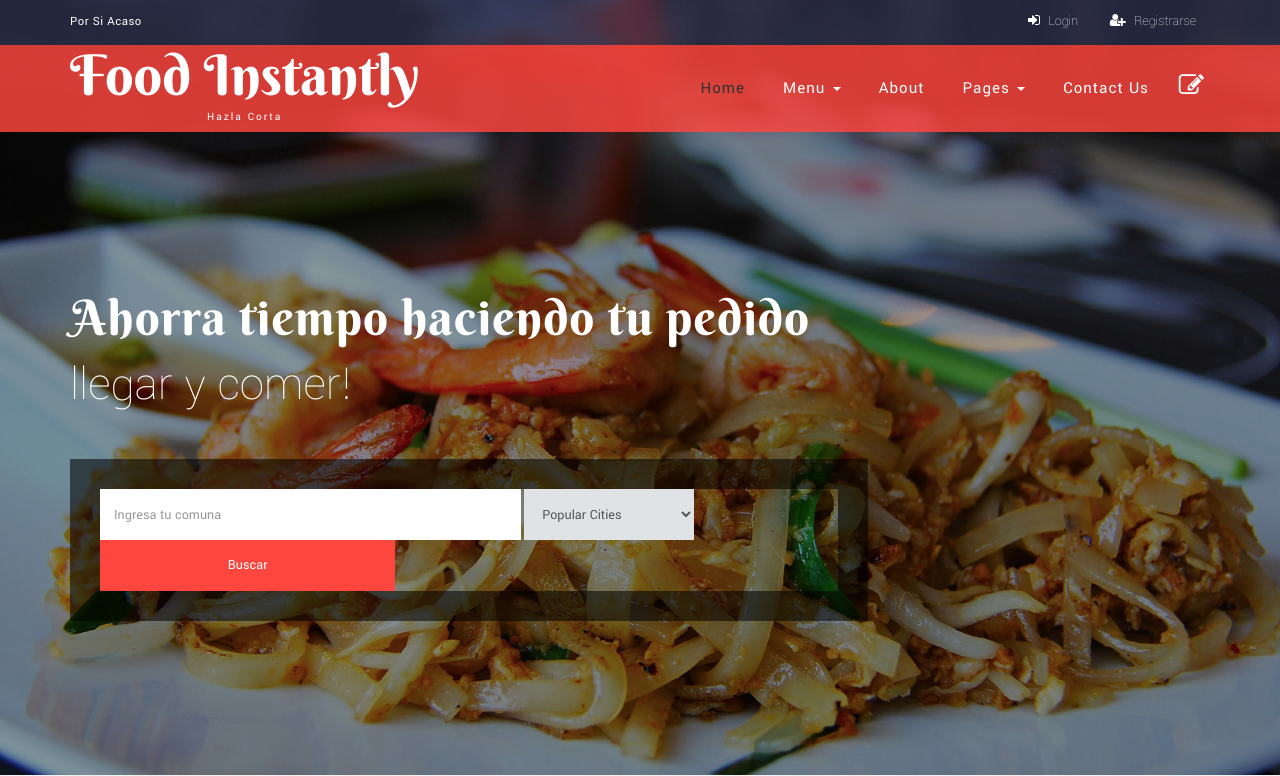
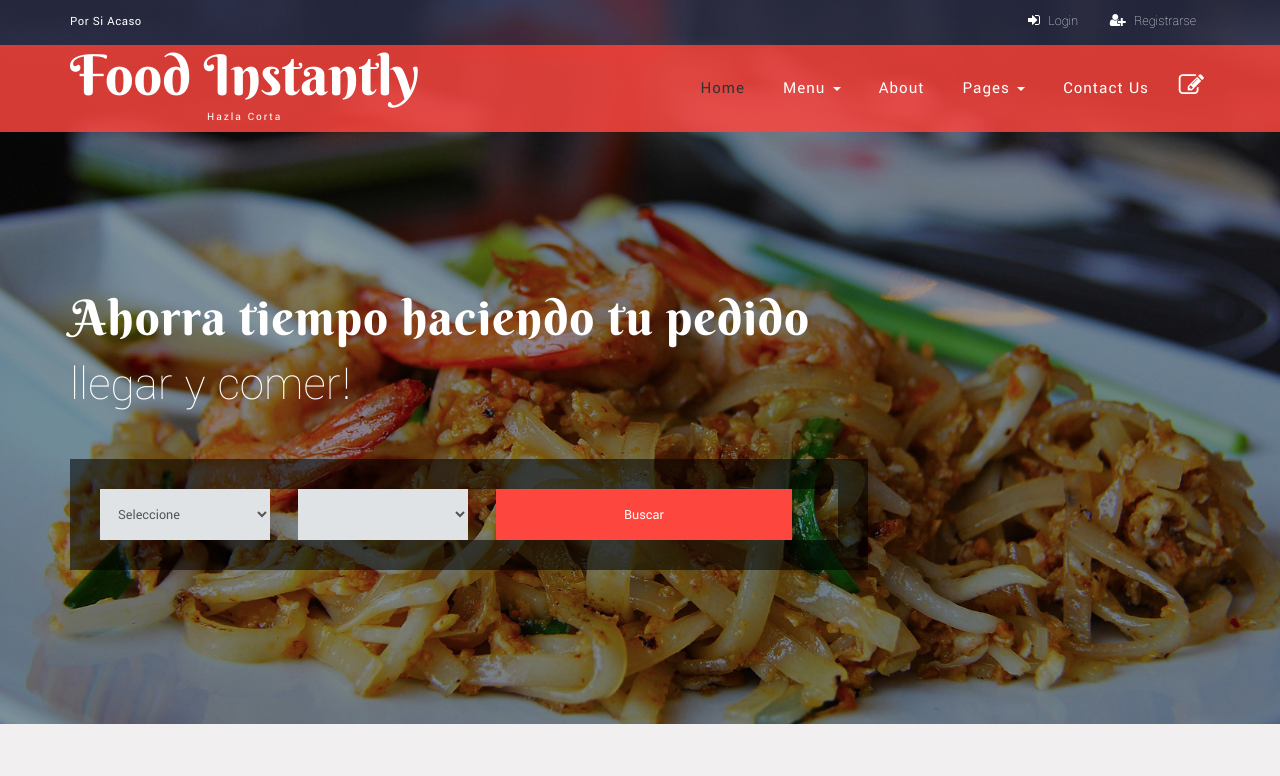
Before and after one commit to craigBinary/FoodInstantly, a PHP site: page / in a window 1280 px wide. Shown: the top 776 px of the page. Run offline with PHP 8.4, Linux system fonts and the light colour scheme; data comes from the database, SQL or seed files in the repository; lists and menus that the app fills with data are empty.

Commit message:
Adaptación

```diff
--- a/Cliente/inc/navheader.php
+++ b/Cliente/inc/navheader.php
@@ -21,19 +21,19 @@
               <div class="row">
                 <div class="col-sm-4">
                   <ul class="multi-column-dropdown">
-                    <h6>Food type</h6>
-                    <li><a href="menu.html">Breakfast</a></li>
+                    <li><a href="menu.html"><h6>Tipos de comida</h6></a></li>
+                   <!-- <li><a href="menu.html">Breakfast</a></li>
                     <li><a href="menu.html">Lunch</a></li>
-                    <li><a href="menu.html">Dinner</a></li>
+                    <li><a href="menu.html">Dinner</a></li> -->
                   </ul>
                 </div>
                 <div class="col-sm-4">
                   <ul class="multi-column-dropdown">
-                    <h6>Cuisine</h6>
-                    <li><a href="menu.html">Indian Recipes</a></li>
+                   <li><a href="menu.html"> <h6>Mis favoritos</h6></a></li>
+                   <!-- <li><a href="menu.html">Indian Recipes</a></li>
                     <li><a href="menu.html">American Recipes</a></li>
                     <li><a href="menu.html">French Recipes</a></li>
-                    <li><a href="menu.html">Italian Recipes</a></li>
+                    <li><a href="menu.html">Italian Recipes</a></li>  -->
                   </ul>
                 </div>
                 <div class="col-sm-4">
--- a/Cliente/index.php
+++ b/Cliente/index.php
@@ -19,6 +19,7 @@
 <!-- //Custom Theme files -->
 <!-- js -->
 <script src="js/jquery-2.2.3.min.js"></script>
+
 <!-- //js -->
 <!-- web-fonts -->
 <link href="//fonts.googleapis.com/css?family=Berkshire+Swash" rel="stylesheet">
@@ -43,17 +44,15 @@
 				<h2>Ahorra tiempo haciendo tu pedido <br> <span>llegar y comer!</span></h2>
 				<div class="agileits_search">
 					<form action="#" method="post">
-						<input name="Search" type="text" placeholder="Ingresa tu comuna" required="">
+
+					<select id="select" name="agileinfo_search" required="">
+						<!-- <option value="">Seleccione</option> -->
+					</select>
+						&nbsp;&nbsp;&nbsp;&nbsp;&nbsp;&nbsp;
 						<select id="agileinfo_search" name="agileinfo_search" required="">
-							<option value="">Popular Cities</option>
-							<option value="navs">New York</option>
-							<option value="quotes">Los Angeles</option>
-							<option value="videos">Chicago</option>
-							<option value="news">Phoenix</option>
-							<option value="notices">Fort Worth</option>
-							<option value="all">Other</option>
-						</select>
-						<input type="submit" value="Buscar">
+						<!--	<option value="">Seleccione</option> -->
+						</select> &nbsp;&nbsp;&nbsp;&nbsp;&nbsp;&nbsp;
+						<input type="submit" value="Buscar" id="buscar">
 					</form>
 				</div>
 			</div>
@@ -298,6 +297,7 @@
 				});
 			});
 	</script>
+
 	<!-- //end-smooth-scrolling -->
 	<!-- smooth-scrolling-of-move-up -->
 	<script type="text/javascript">
@@ -320,5 +320,6 @@
     ================================================== -->
     <!-- Placed at the end of the document so the pages load faster -->
     <script src="js/bootstrap.js"></script>
+    <script type="text/javascript" src="js/ajax.js"></script>
 </body>
 </html>
--- a/Cliente/validaLogin.php
+++ b/Cliente/validaLogin.php
@@ -10,12 +10,12 @@
         if($ob->validaLoginCliente($_POST['username'],$pass)){
             $_SESSION['usuario']=$_POST['username'];
             $_SESSION['contraseña']=$_POST['password'];
-			      header('Location: index.html');
+			      header('Location: index.php');
 
     		}else{
     		echo"<script>
     		alert('Error en usuario y/o contraseña');
-    		window.location.href='index.html';
+    		window.location.href='index.php';
     		</script>";
 
     		}
```
